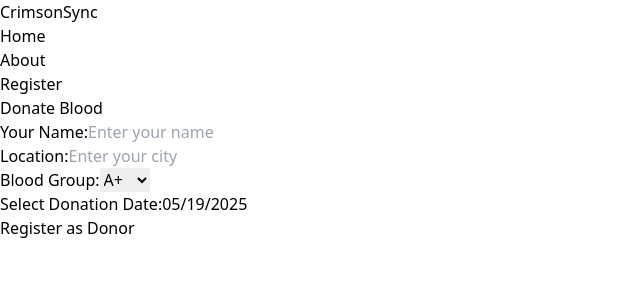
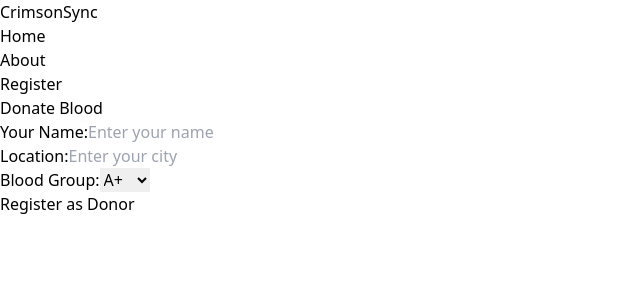
Before and after one commit to adrijacodes/CrimsonSync-Ebloodbank, a React (Vite) app in the folder Project/client/: page /donateblood in a window 1280 px wide. Shown: the top 300 px of the page, without its empty margins (0-640 px from the left). Built offline with nearby package versions, Linux system fonts and the light colour scheme.

Commit message:
applied animation on title

```diff
--- /dev/null
+++ b/Project/client/src/Components/Homepage/Homepage.css
@@ -0,0 +1,13 @@
+@keyframes blood-flow {
+    0% {
+      background-position: 200% 50%;
+    }
+    100% {
+      background-position: 0% 50%;
+    }
+  }
+
+  .animate-blood-flow {
+    background-size: 200% 100%;
+    animation: blood-flow 4s linear infinite; /* Linear flow from left to right */
+  }
--- a/Project/client/src/Components/Homepage/Homepage.jsx
+++ b/Project/client/src/Components/Homepage/Homepage.jsx
@@ -1,12 +1,19 @@
 import React from 'react';
 import { Link } from 'react-router-dom';
+import './HomePage.css';
+
 
 const HomePage = () => {
   return (
     <div className="min-h-screen bg-gray-100 p-5">
       {/* Title and Intro */}
-      <h1 className="text-6xl text-center font-bold text-red-600 mb-6">Welcome to Crimson Sync</h1>
-      <p className="text-center text-3xl font-semibold mb-8">Join the heartbeat of change—find donors, give blood, save lives.</p>
+      <h1 className="text-6xl text-center font-bold">
+        <span className="text-red-600">Welcome to </span>
+        <span className="bg-clip-text text-transparent bg-gradient-to-r from-red-600 to-white animate-blood-flow">
+          CrimsonSync
+        </span>
+      </h1>
+      <p className="text-center text-3xl font-semibold mb-8">Join the heartbeat of change—find donors, give blood,save lives.</p>
 
       {/* Toggle Buttons */}
       <div className="flex justify-center space-x-4">
--- a/Project/client/src/Components/Navbar/Navbar.jsx
+++ b/Project/client/src/Components/Navbar/Navbar.jsx
@@ -8,8 +8,8 @@ const Navbar = () => {
     {/* Left-aligned title */}
     <Link to='/' className="flex-1">
       <h1 className="font-bold text:sm sm:text-xl flex flex-wrap">
-        <span className="text-white text-2xl">Crimson</span>
-        <span className="text-white text-2xl">Sync</span>
+        <span className="text-white text-3xl">Crimson</span>
+        <span className="text-white text-3xl">Sync</span>
       </h1>
     </Link>
 
--- a/Project/client/src/Pages/DonateBlood/DonateBlood.jsx
+++ b/Project/client/src/Pages/DonateBlood/DonateBlood.jsx
@@ -1,9 +1,8 @@
-import React, { useState } from 'react';
-import DatePicker from 'react-datepicker';
-import 'react-datepicker/dist/react-datepicker.css';
+import React from 'react';
+
 
 const DonateBlood = () => {
-  const [donationDate, setDonationDate] = useState(new Date());
+
 
   return (
     <div className="min-h-screen bg-gray-100 p-5">
@@ -39,15 +38,6 @@ const DonateBlood = () => {
           </select>
         </div>
 
-        {/* Calendar Date Picker for selecting donation date */}
-        <div className="mb-4">
-          <label className="block mb-2">Select Donation Date:</label>
-          <DatePicker
-            selected={donationDate}
-            onChange={(date) => setDonationDate(date)}
-            className="w-full px-4 py-2 border rounded"
-          />
-        </div>
 
         <button type="submit" className="bg-red-600 text-white px-4 py-2 rounded">
           Register as Donor
--- a/Project/client/src/Pages/FindDonor.jsx
+++ b/Project/client/src/Pages/FindDonor.jsx
@@ -18,6 +18,8 @@ const FindDonor = () => {
         <div className="mb-4">
           <label className="block mb-2">Blood Group:</label>
           <select className="w-full px-4 py-2 border rounded">
+          <input type="text"
+          placeholder='Enter your bloodgroup'/>
             <option value="A+">A+</option>
             <option value="A-">A-</option>
             <option value="B+">B+</option>
```
